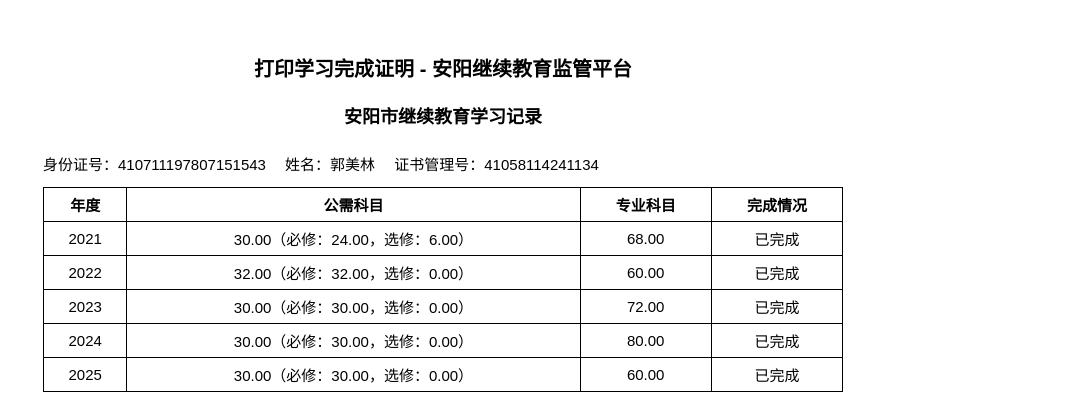
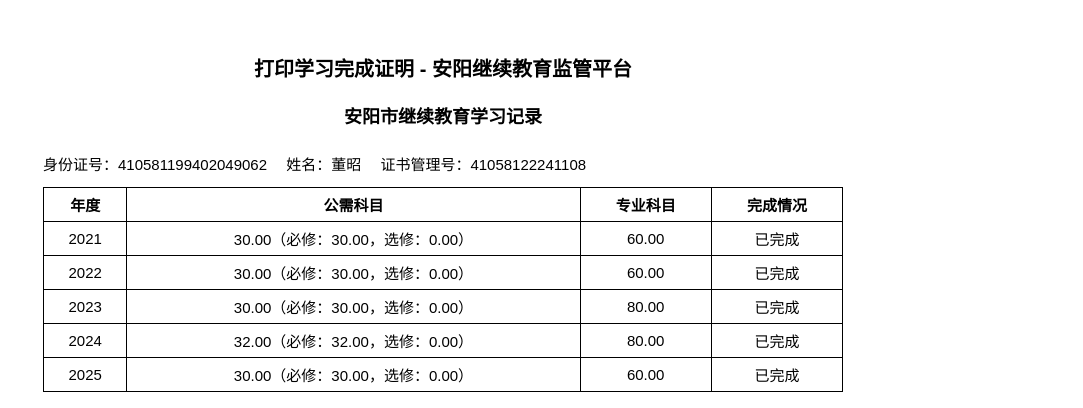
Before and after one commit to zaxyzit/jxjy, a plain HTML site: page index.html in a window 1280 px wide. Shown: the top 408 px of the page, without its empty margins (197-1280 px from the left). Drawn offline with Linux system fonts and the light colour scheme.

Commit message:
Update index.html

```diff
--- a/index.html
+++ b/index.html
@@ -74,9 +74,9 @@
     <h2>安阳市继续教育学习记录</h2>
 
     <div class="info">
-      身份证号：410711197807151543
-      姓名：郭美林
-      证书管理号：41058114241134
+      身份证号：410581199402049062
+      姓名：董昭
+      证书管理号：41058122241108
     </div>
 
     <table>
@@ -88,25 +88,25 @@
       </tr>
       <tr>
         <td>2021</td>
-        <td>30.00（必修：24.00，选修：6.00）</td>
-        <td>68.00</td>
+        <td>30.00（必修：30.00，选修：0.00）</td>
+        <td>60.00</td>
         <td>已完成</td>
       </tr>
       <tr>
         <td>2022</td>
-        <td>32.00（必修：32.00，选修：0.00）</td>
+        <td>30.00（必修：30.00，选修：0.00）</td>
         <td>60.00</td>
         <td>已完成</td>
       </tr>
       <tr>
         <td>2023</td>
         <td>30.00（必修：30.00，选修：0.00）</td>
-        <td>72.00</td>
+        <td>80.00</td>
         <td>已完成</td>
       </tr>
       <tr>
         <td>2024</td>
-        <td>30.00（必修：30.00，选修：0.00）</td>
+        <td>32.00（必修：32.00，选修：0.00）</td>
         <td>80.00</td>
         <td>已完成</td>
       </tr>
```
